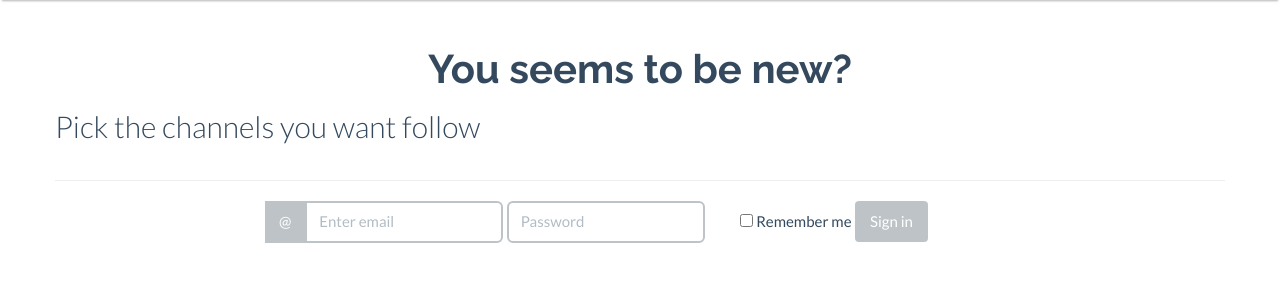
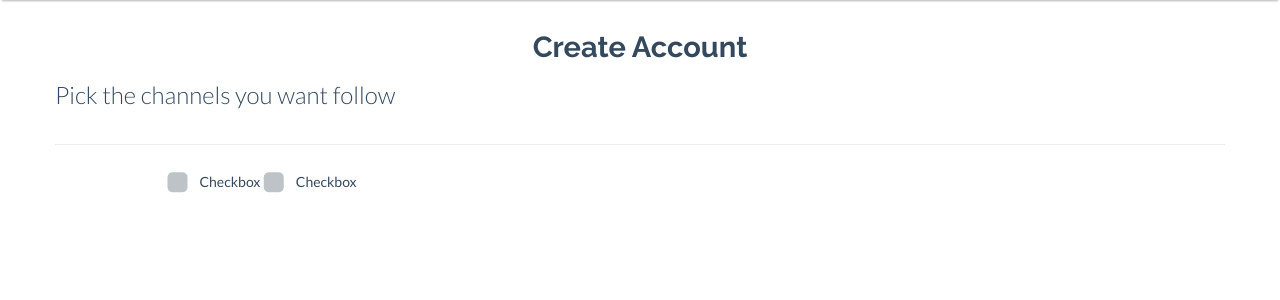
Before and after one commit to Getmrahul/teameme, a Flask app: template templates/join.html in a window 1280 px wide. Shown: the part 53-353 px from the top of the page. Run offline with Flask 2, Linux system fonts and the light colour scheme; the template is opened without the code that fills it: most values are stand-ins (such as "Sample title", 1, 10 or a date in 2020); some libraries are stand-ins or nearby versions.

Commit message:
UI update

```diff
--- a/templates/join.html
+++ b/templates/join.html
@@ -52,34 +52,30 @@
 
     <div class="container">
         <div class="row">
-            <center><h3 style="font-family: 'Raleway', sans-serif;">You seems to be new?</h3></center>
+            <center><h4 style="font-family: 'Raleway', sans-serif;">Create Account</h4></center>
         </div>
         <div class="row">
-            <p class="lead">Pick the channels you want follow</p>
-            <hr>
-            <div class="col-md-2"></div>
-            <div class="col-md-8">
+            <p class="lead" style="font-size:24px; font-wight:100;">Pick the channels you want follow<hr></p>
+            <div class="col-md-1"></div>
+            <div class="col-md-10">
                 <form class="form-inline" role="form">
                     <div class="form-group">
                         <div class="input-group">
-                            <label class="sr-only" for="exampleInputEmail2">Email address</label>
-                            <div class="input-group-addon">@</div>
-                            <input type="email" class="form-control" id="exampleInputEmail2" placeholder="Enter email">
+                            <label class="checkbox" for="checkbox1">
+                                <input type="checkbox" value="" id="checkbox1" data-toggle="checkbox" class="custom-checkbox"><span class="icons"><span class="icon-unchecked"></span><span class="icon-checked"></span></span>
+                                Checkbox
+                            </label>
                         </div>
                     </div>
                     <div class="form-group">
-                        <label class="sr-only" for="exampleInputPassword2">Password</label>
-                        <input type="password" class="form-control" id="exampleInputPassword2" placeholder="Password">
-                    </div>
-                    <div class="checkbox">
-                        <label>
-                            <input type="checkbox"> Remember me
+                        <label class="checkbox" for="checkbox1">
+                            <input type="checkbox" value="" id="checkbox1" data-toggle="checkbox" class="custom-checkbox"><span class="icons"><span class="icon-unchecked"></span><span class="icon-checked"></span></span>
+                            Checkbox
                         </label>
                     </div>
-                    <button type="submit" class="btn btn-default">Sign in</button>
                 </form>
             </div>
-            <div class="col-md-2"></div>
+            <div class="col-md-1"></div>
         </dvi>
     </div>
     <!-- /.container -->
```
